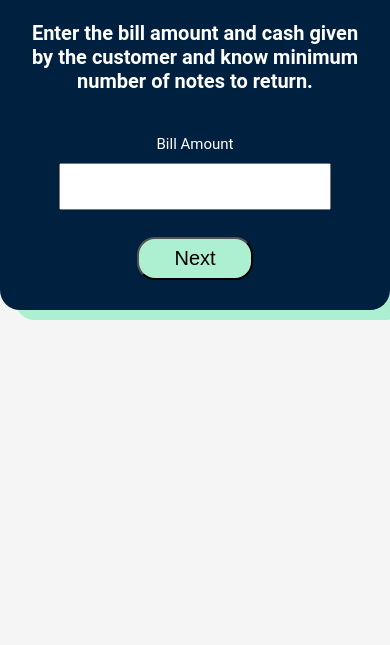
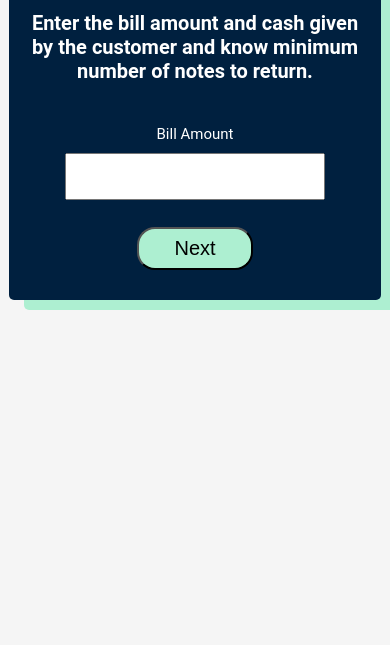
Before and after one commit to Vishruta-Patil/Cash-Register-Manager, a plain HTML site: page index.html in a window 390 px wide. Shown: the part 199-844 px from the top of the page. Drawn offline with Linux system fonts and the light colour scheme.

Commit message:
Style: Updated CSS for mobile screen

```diff
--- a/styles.css
+++ b/styles.css
@@ -106,6 +106,10 @@ caption{
 }
 
 @media only screen and (max-width: 500px) {
+    .main-container{
+        border-radius: 5px;
+        margin: 20px 9px 27px;
+    }
     table{
         font-size: 12px;
     }
```
